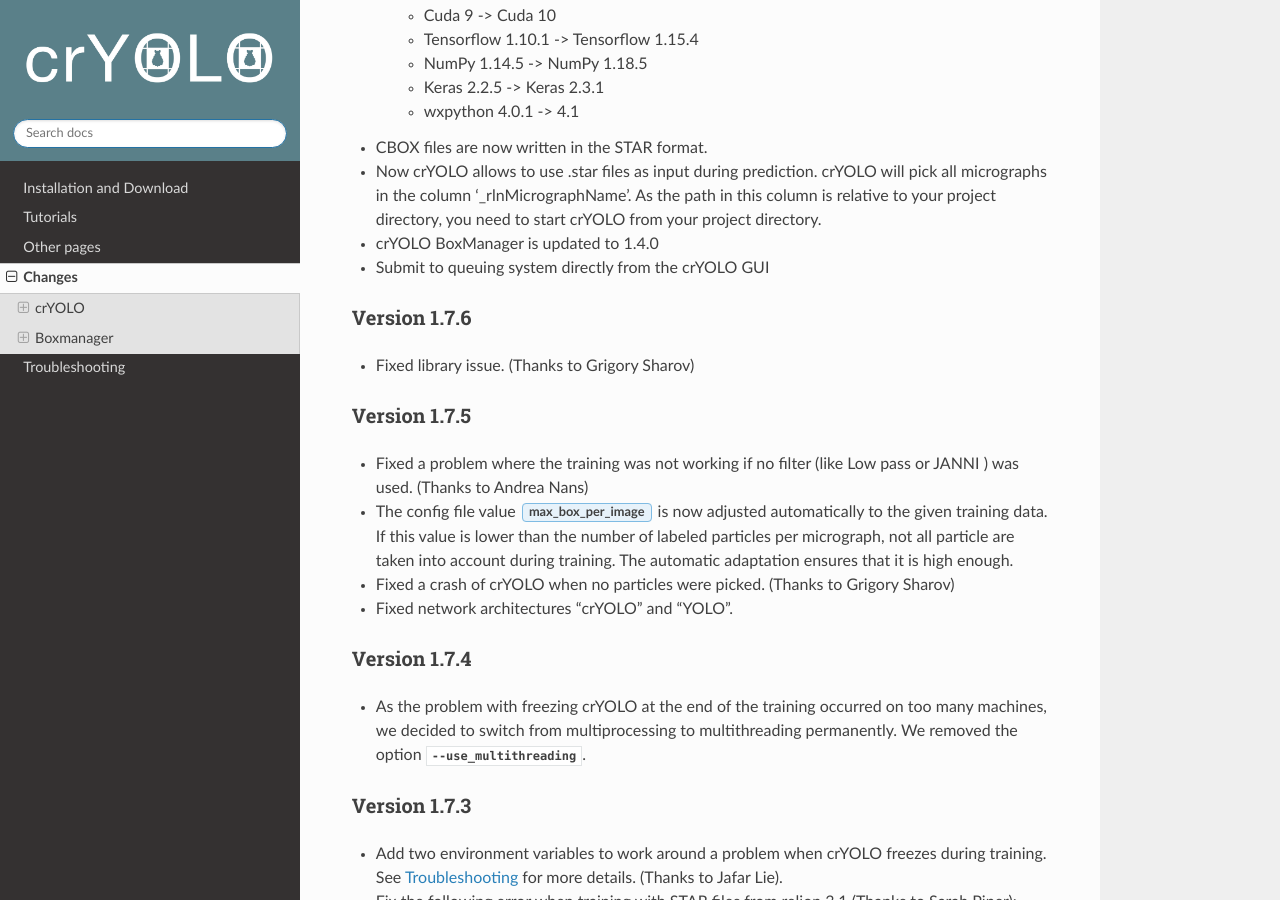
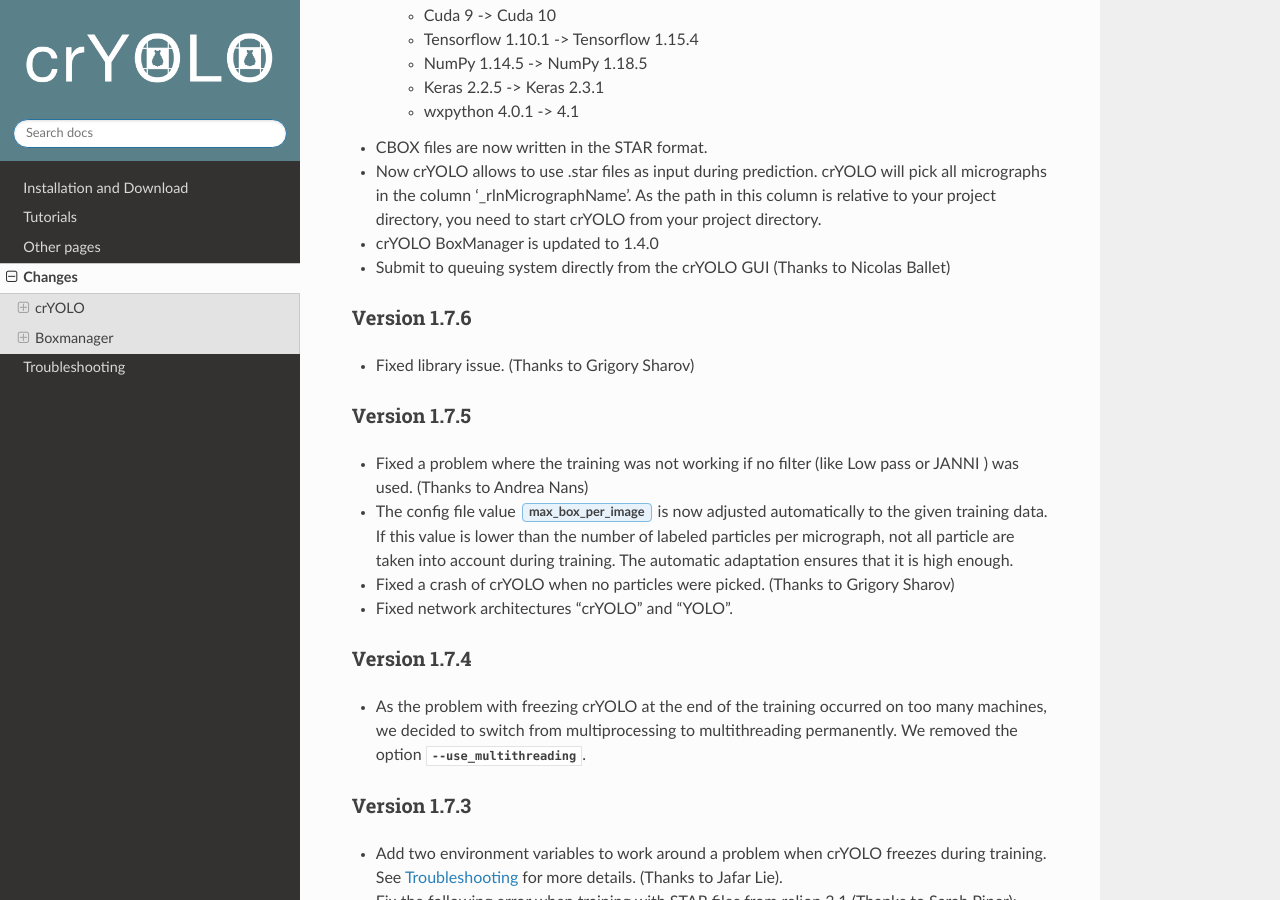
Before and after one commit to MPI-Dortmund/cryolo, a Sphinx documentation site: the page built from source/changes.rst, in a window 1280 px wide and 900 px high, scrolled down 636 px. Built offline with Sphinx 7.4.7 and the Read the Docs theme 2.0.0, drawn with Linux system fonts in a browser that asks for light colours.

Commit message:
update change list

```diff
--- a/source/changes.rst
+++ b/source/changes.rst
@@ -23,7 +23,7 @@ Version 1.8.0 (not yet offically released)
 * CBOX files are now written in the STAR format.
 * Now crYOLO allows to use .star files as input during prediction. crYOLO will pick all micrographs in the column '_rlnMicrographName'. As the path in this column is relative to your project directory, you need to start crYOLO from your project directory.
 * crYOLO BoxManager is updated to 1.4.0
-* Submit to queuing system directly from the crYOLO GUI
+* Submit to queuing system directly from the crYOLO GUI (Thanks to Nicolas Ballet)
 
 Version 1.7.6
 *************
```
